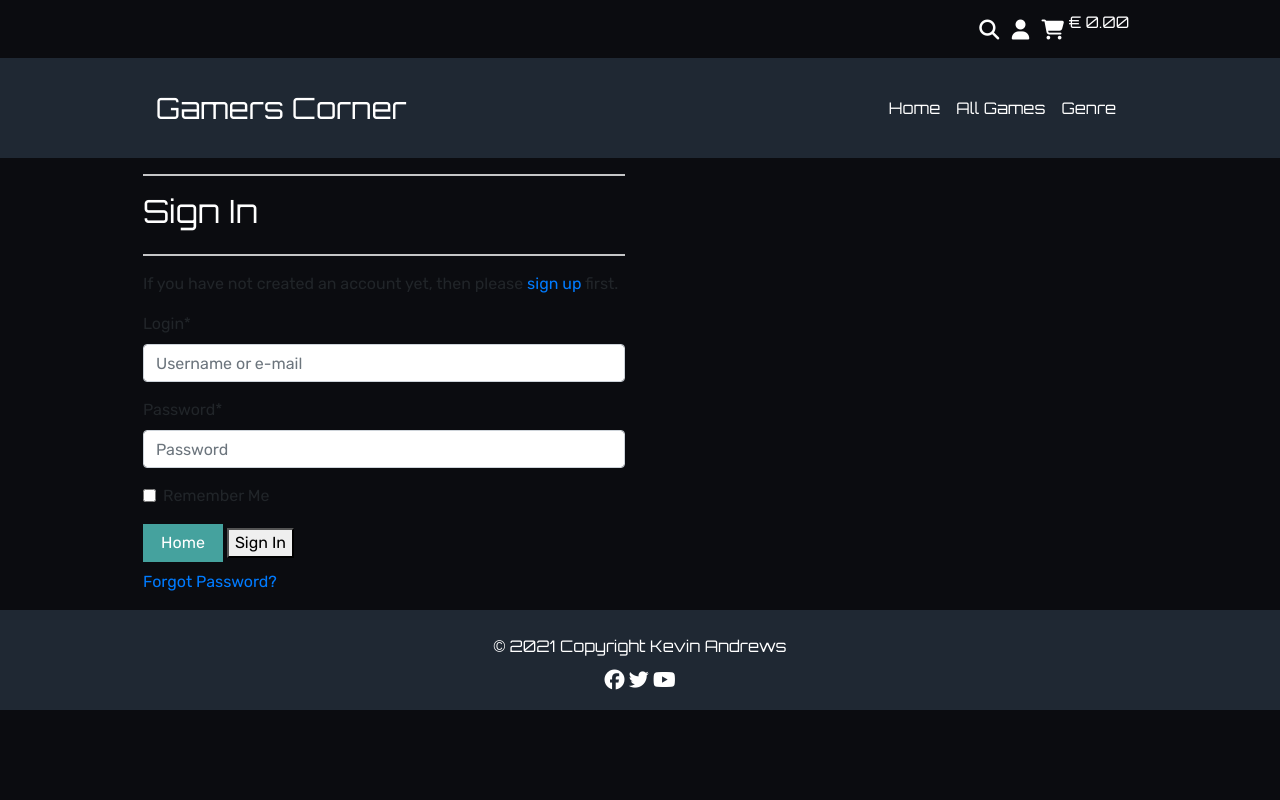
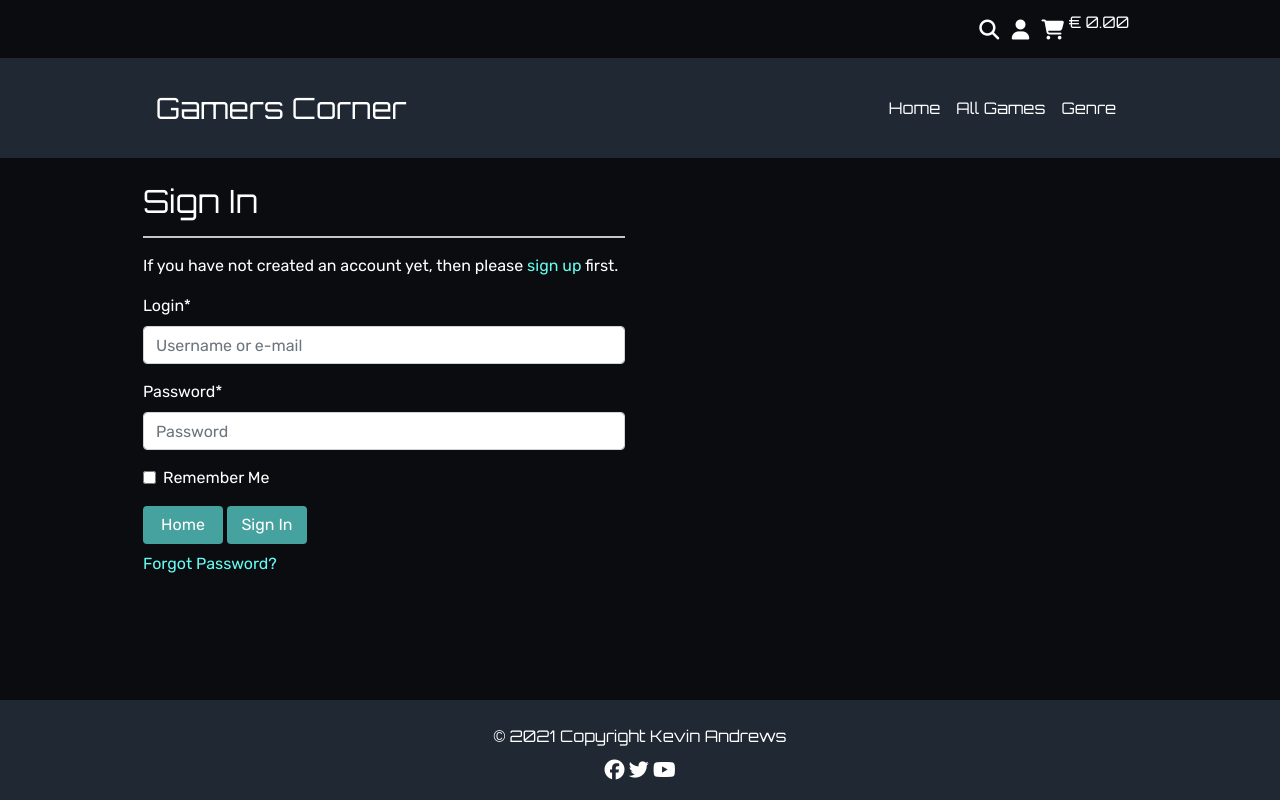
Before and after one commit to Code-Institute-Submissions/KevAndrews-Milestone_Project_4_DecResub, a Django app: page /accounts/login/ in a window 1280 px wide. Run offline with Django 3.2, Linux system fonts and the light colour scheme; some libraries are stand-ins or nearby versions.

Commit message:
Customised the AllAuth pages to be inline with the rest of the sight

```diff
--- a/products/templates/products/games.html
+++ b/products/templates/products/games.html
@@ -35,7 +35,7 @@
             </p>
         </div>
     </div>
-    <div class="row">
+    <div class="row mb-4">
         {% for game in games %}
             <div class="col-sm-6 col-md-6 col-lg-4 col-xl-3">
                 <div class="card">
--- a/static/css/base_style.css
+++ b/static/css/base_style.css
@@ -6,6 +6,12 @@ html {
 body {
     background-color: #0b0c10;
     font-family: 'Rubik', sans-serif;
+    position: relative;
+    min-height: 100vh;
+}
+
+section {
+    padding-bottom: 100px;
 }
 
 h2,h3 {
@@ -64,6 +70,18 @@ input[type=number] {
 
 .remove-item-mobile {
     visibility: collapse;
+}
+
+label {
+    color: white;
+}
+
+.links {
+    color: #66fcf1;
+}
+
+.links:hover {
+    color: #45a29e;
 }
 
 /*Custom CSS for the Header Section*/
@@ -233,8 +251,11 @@ input[type=number] {
 
 /* Custom CSS for the Footer Section */
 .page-footer {
+    position: absolute;
+    bottom: 0;
+    width: 100%;
+    height: 100px;
     color: white;
-    height: 100px;
     background-color: #1f2833;
     font-family: 'Orbitron', sans-serif;
 }
--- a/templates/allauth/account/login.html
+++ b/templates/allauth/account/login.html
@@ -5,35 +5,14 @@
 
 {% block head_title %}{% trans "Sign In" %}{% endblock %}
 
+<!-- Custom Updated template to match project styles -->
 {% block inner_content %}
 
-<hr>
-<h2 class="logo-font mb-4">{% trans "Sign In" %}</h2>
+<h2 class="logo-font mt-4">{% trans "Sign In" %}</h2>
 <hr>
 
-{% get_providers as socialaccount_providers %}
-
-{% if socialaccount_providers %}
-<p>{% blocktrans with site.name as site_name %}Please sign in with one
-of your existing third party accounts. Or, <a href="{{ signup_url }}">sign up</a>
-for a {{ site_name }} account and sign in below:{% endblocktrans %}</p>
-
-<div class="socialaccount_ballot">
-
-  <ul class="socialaccount_providers">
-    {% include "socialaccount/snippets/provider_list.html" with process="login" %}
-  </ul>
-
-  <div class="login-or">{% trans 'or' %}</div>
-
-</div>
-
-{% include "socialaccount/snippets/login_extra.html" %}
-
-{% else %}
-<p>{% blocktrans %}If you have not created an account yet, then please
-<a href="{{ signup_url }}">sign up</a> first.{% endblocktrans %}</p>
-{% endif %}
+<p class="text-white">{% blocktrans %}If you have not created an account yet, then please
+  <a class="links" href="{{ signup_url }}">sign up</a> first.{% endblocktrans %}</p>
 
 <form class="login" method="POST" action="{% url 'account_login' %}">
   {% csrf_token %}
@@ -41,10 +20,10 @@ for a {{ site_name }} account and sign in below:{% endblocktrans %}</p>
   {% if redirect_field_value %}
   <input type="hidden" name="{{ redirect_field_name }}" value="{{ redirect_field_value }}" />
   {% endif %}
-  <a class="btn btn-outline-black rounded-0" href="{% url 'home' %}">Home</a>
-  <button class="primaryAction" type="submit">{% trans "Sign In" %}</button>
+  <a class="btn" href="{% url 'home' %}">Home</a>
+  <button class="btn" type="submit">{% trans "Sign In" %}</button>
   <p class="mt-2">
-    <a class="button secondaryAction" href="{% url 'account_reset_password' %}">{% trans "Forgot Password?" %}</a>
+    <a class="links" href="{% url 'account_reset_password' %}">{% trans "Forgot Password?" %}</a>
   </p>
 </form>
 
```
Also changed, not shown: templates/allauth/account/password_reset.html (+12 -7 lines), templates/allauth/account/password_reset_done.html (+11 -3 lines), templates/allauth/account/signup.html (+13 -6 lines).
